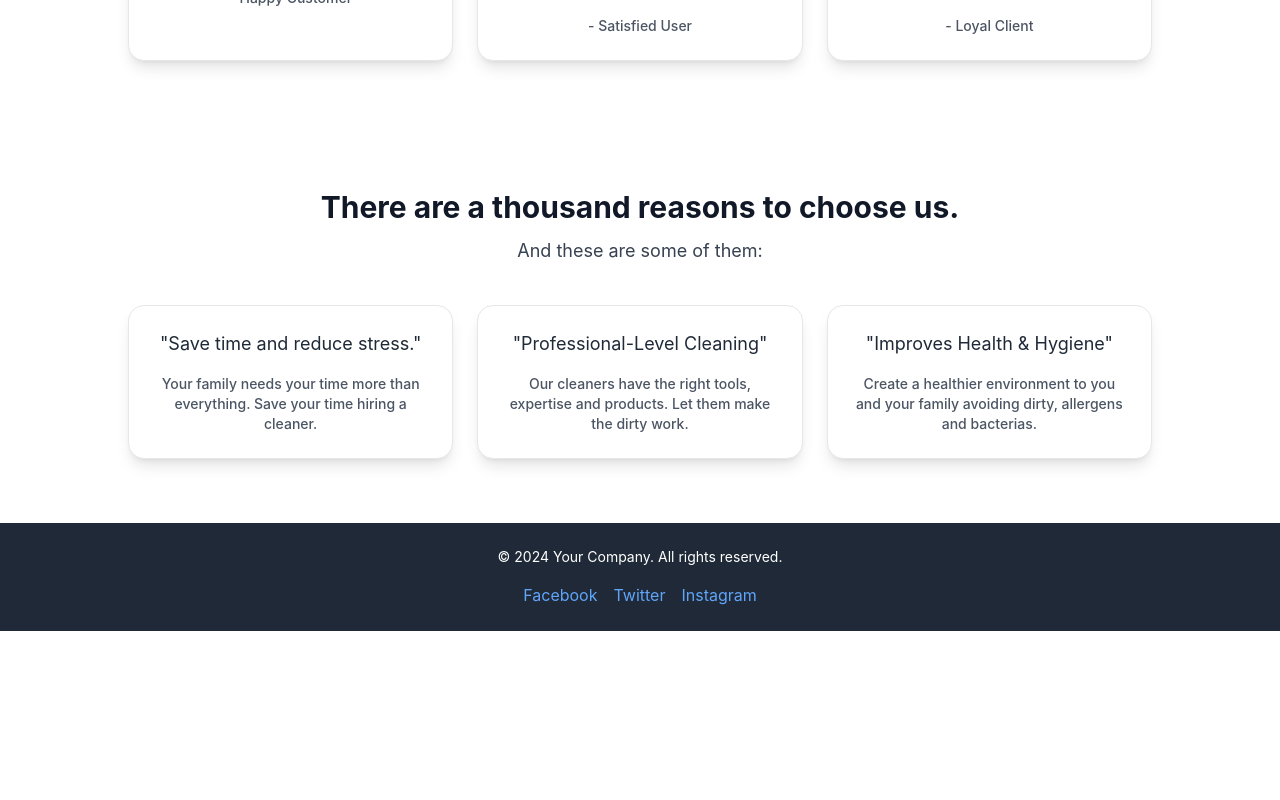
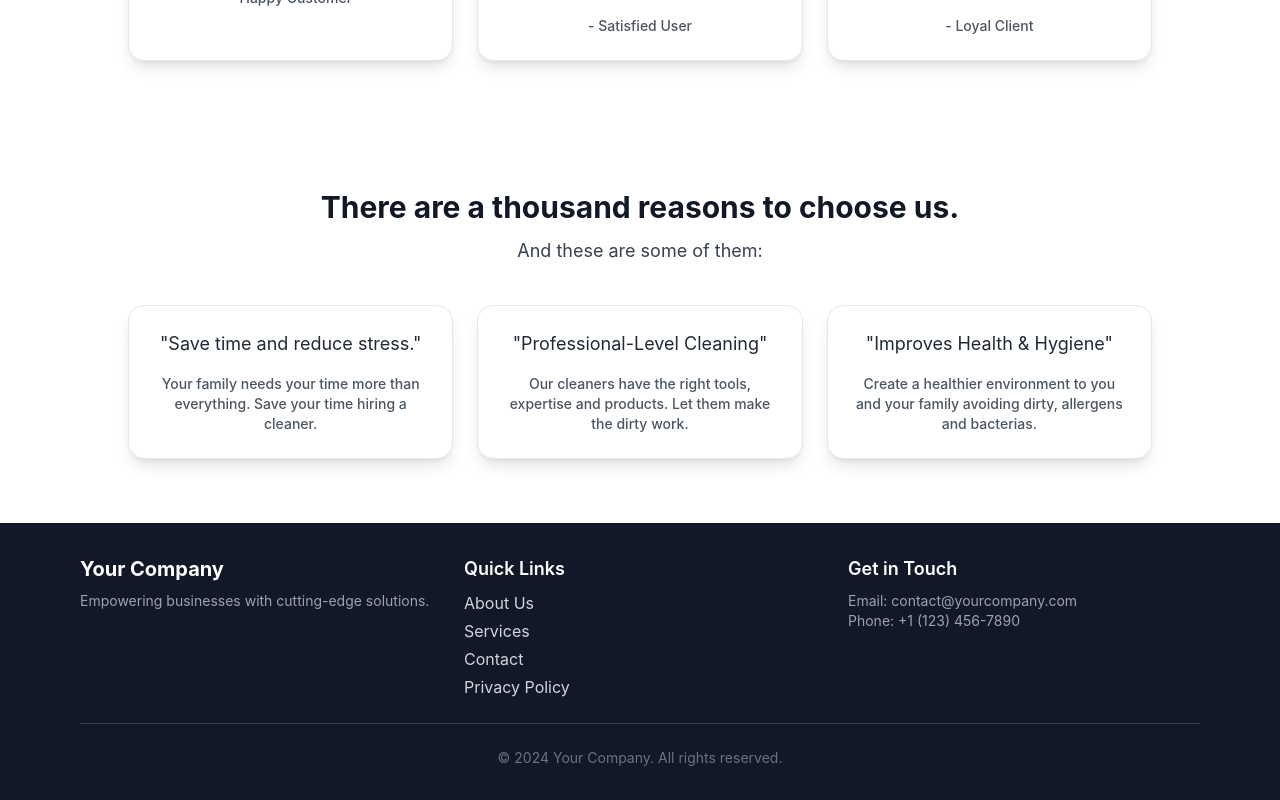
Before and after one commit to ramlow07/Cleaners-app, a React (Create React App) app in the folder frontend/my-app/: page /home in a window 1280 px wide. Shown: the part 1121-1921 px from the top of the page. Before the commit the page ends 1752 px from the top, so only its background shows below. Built offline with nearby package versions, Linux system fonts and the light colour scheme.

Commit message:
feature: updating footer design

```diff
--- a/frontend/my-app/src/components/homepage/Footer.tsx
+++ b/frontend/my-app/src/components/homepage/Footer.tsx
@@ -1,23 +1,52 @@
 import React from "react";
+
+const quickLinks = ["About Us", "Services", "Contact", "Privacy Policy"];
 
 const Footer = () => {
   return (
-    <footer className="bg-gray-800 text-white py-6">
-      <div className="container mx-auto text-center">
-        <p className="text-sm">
+    <footer className="bg-gray-900 text-gray-300 py-8">
+      <div className="container mx-auto px-6 md:px-12 lg:px-20">
+        {/* Grid Layout */}
+        <div className="grid grid-cols-1 md:grid-cols-3 gap-8 text-center md:text-left">
+          {/* Brand Info */}
+          <div>
+            <h2 className="text-xl font-bold text-white">Your Company</h2>
+            <p className="mt-2 text-sm text-gray-400">
+              Empowering businesses with cutting-edge solutions.
+            </p>
+          </div>
+
+          {/* Quick Links */}
+          <div className="space-y-2">
+            <h3 className="text-lg font-semibold text-white">Quick Links</h3>
+            <ul className="space-y-1">
+              {quickLinks.map((link, index) => (
+                <li key={index}>
+                  <a href="#" className="hover:text-blue-400">
+                    {link}
+                  </a>
+                </li>
+              ))}
+            </ul>
+          </div>
+
+          {/* Contact Info */}
+          <div>
+            <h3 className="text-lg font-semibold text-white">Get in Touch</h3>
+            <p className="mt-2 text-sm text-gray-400">
+              Email: contact@yourcompany.com
+            </p>
+            <p className="text-sm text-gray-400">Phone: +1 (123) 456-7890</p>
+          </div>
+        </div>
+
+        {/* Divider */}
+        <hr className="my-6 border-gray-700" />
+
+        {/* Copyright Section */}
+        <p className="text-center text-sm text-gray-500">
           &copy; {new Date().getFullYear()} Your Company. All rights reserved.
         </p>
-        <div className="mt-4 space-x-4">
-          <a href="#" className="text-blue-400 hover:underline">
-            Facebook
-          </a>
-          <a href="#" className="text-blue-400 hover:underline">
-            Twitter
-          </a>
-          <a href="#" className="text-blue-400 hover:underline">
-            Instagram
-          </a>
-        </div>
       </div>
     </footer>
   );
```
